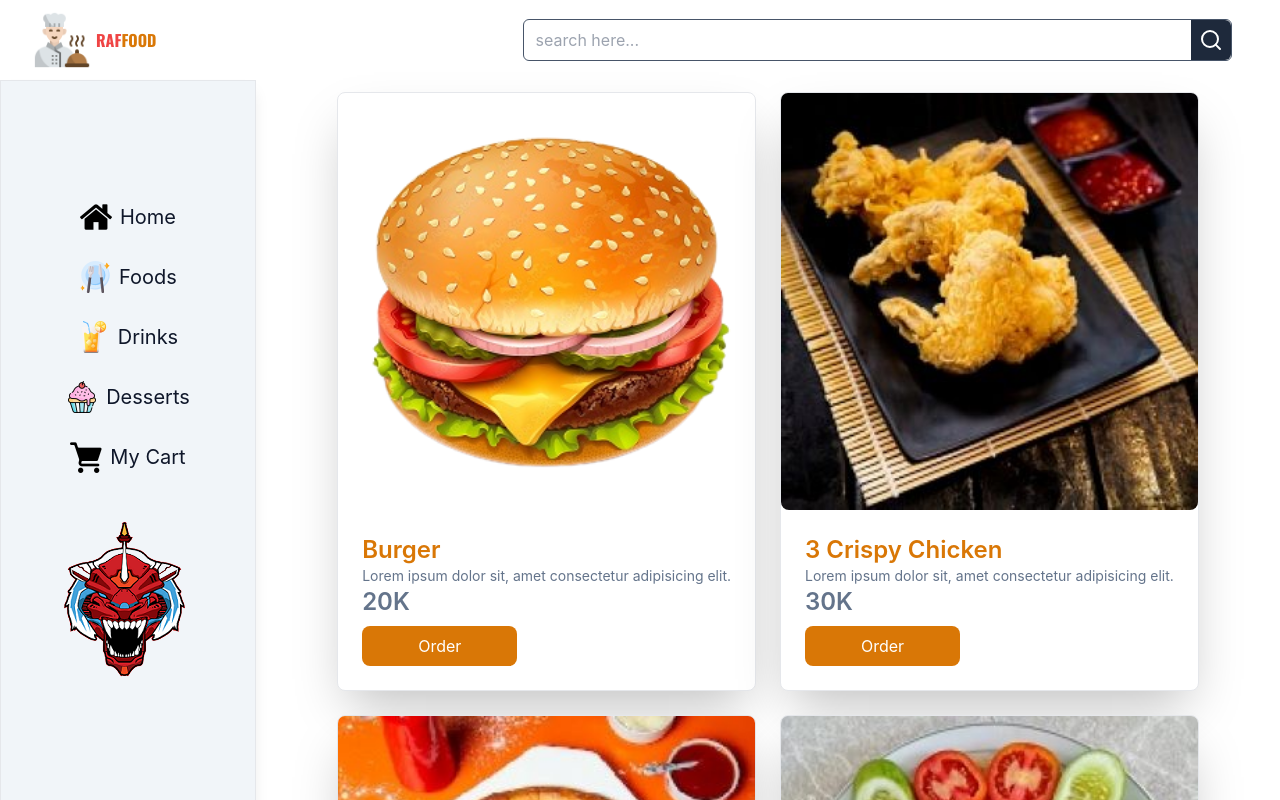
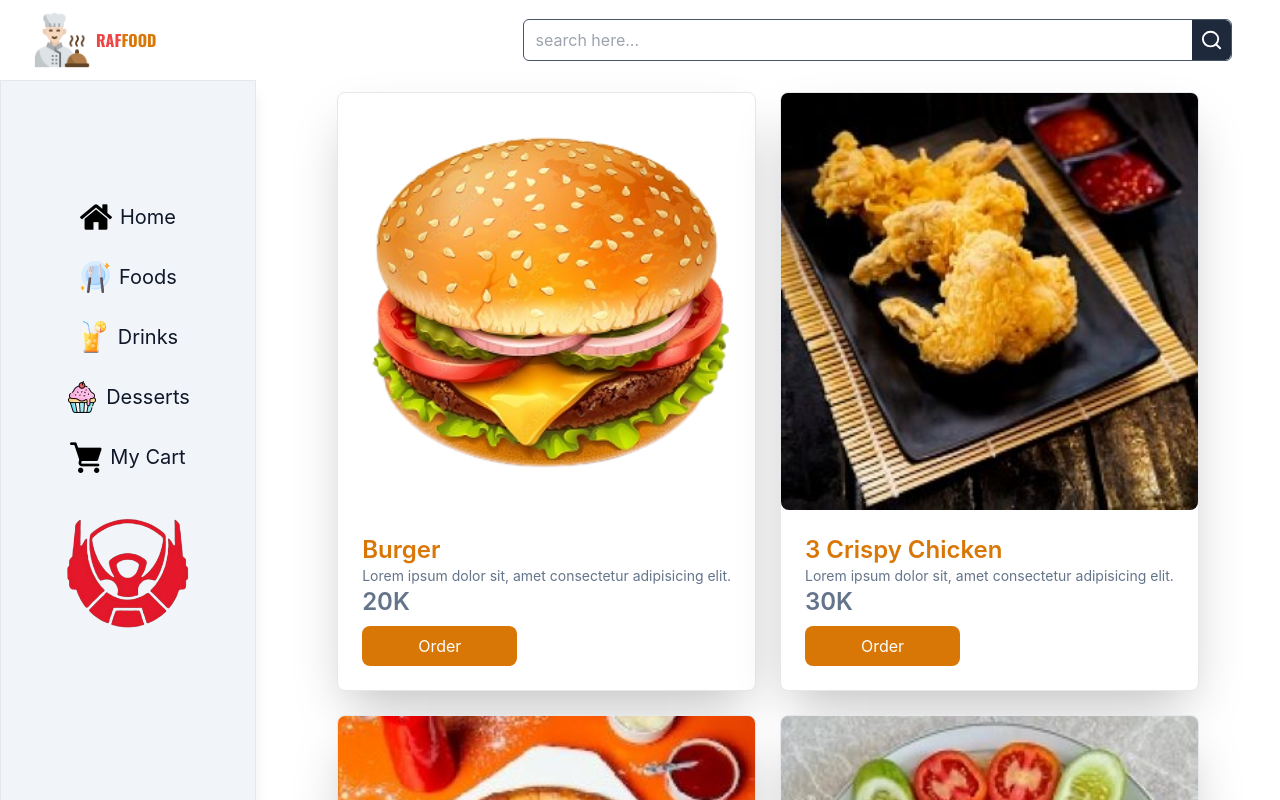
Before and after one commit to rafiamd16/fast-food-restaurant, a website: page foods.html in a window 1280 px wide. Shown: the top 800 px of the page. Drawn offline with nearby package versions, Linux system fonts and the light colour scheme.

Commit message:
ubah logo pjev jadi btr

```diff
--- a/foods.html
+++ b/foods.html
@@ -104,7 +104,7 @@
                 <input
                   type="search"
                   placeholder="search here..."
-                  class="flex-1 py-2 px-3 rounded-tl-md rounded-bl-md border-none outline-none bg-transparent focus:ring-4 focus:shadow[0 0 0 4px rgba(13,110,253,0.25), 0 0 0 1px #86b7fe] transition duration-[0.15s] ease-in-out z-[2] text-base dark:text-white"
+                  class="w-full py-2 px-3 rounded-tl-md rounded-bl-md border-none outline-none bg-transparent focus:ring-4 focus:shadow[0 0 0 4px rgba(13,110,253,0.25), 0 0 0 1px #86b7fe] transition duration-[0.15s] ease-in-out z-[2] text-base dark:text-white"
                 />
                 <div
                   class="flex justify-center items-center px-2 bg-slate-800 h-full cursor-pointer rounded-tr-md rounded-br-md"
@@ -321,8 +321,8 @@
               </li>
               <li class="group">
                 <a
-                  href="#.html"
-                  class="text-xl text-dark py-2 mx-8 mb-8 flex items-center justify-center dark:text-white group-hover:text-primary rounded-full dark:grayscale dark:opacity-60 transition duration-300 dark:hover:grayscale-0 dark:hover:opacity-100 group-hover:scale-[1.1]"
+                  href="#html"
+                  class="text-xl text-dark py-2 mx-8 flex items-center justify-center dark:text-white group-hover:text-primary rounded-full dark:grayscale dark:opacity-60 transition duration-300 dark:hover:grayscale-0 dark:hover:opacity-100 group-hover:scale-[1.1]"
                 >
                   <img
                     src="dist/icons/cart.png"
@@ -334,14 +334,15 @@
               </li>
               <li class="group text-center">
                 <a
-                  href="https://instagram.com/persija_esports"
+                  href="https://instagram.com/bigetronesports"
                   target="_blank"
-                  class="text-xl text-dark py-2 mb-3 mx-8 flex items-center justify-center dark:text-white group-hover:text-primary rounded-full dark:grayscale dark:opacity-60 transition duration-300 dark:hover:grayscale-0 dark:hover:opacity-100 group-hover:scale-[1.1]"
+                  class="group-hover:text-primary flex rounded-full dark:grayscale dark:opacity-60 transition duration-300 dark:hover:grayscale-0 dark:hover:opacity-100 group-hover:scale-[1.1]"
                 >
                   <img
-                    src="dist/img/pjev.png"
+                    src="dist/img/btr.png"
                     alt="cart"
-                    class="mr-2 max-w-full"
+                    class="max-w-full mx-auto"
+                    width="200"
                   />
                 </a>
               </li>
```
Also changed, not shown: desserts.html (+7 -6 lines), drinks.html (+7 -6 lines), dist/img/btr.png (added), dist/output.css.
